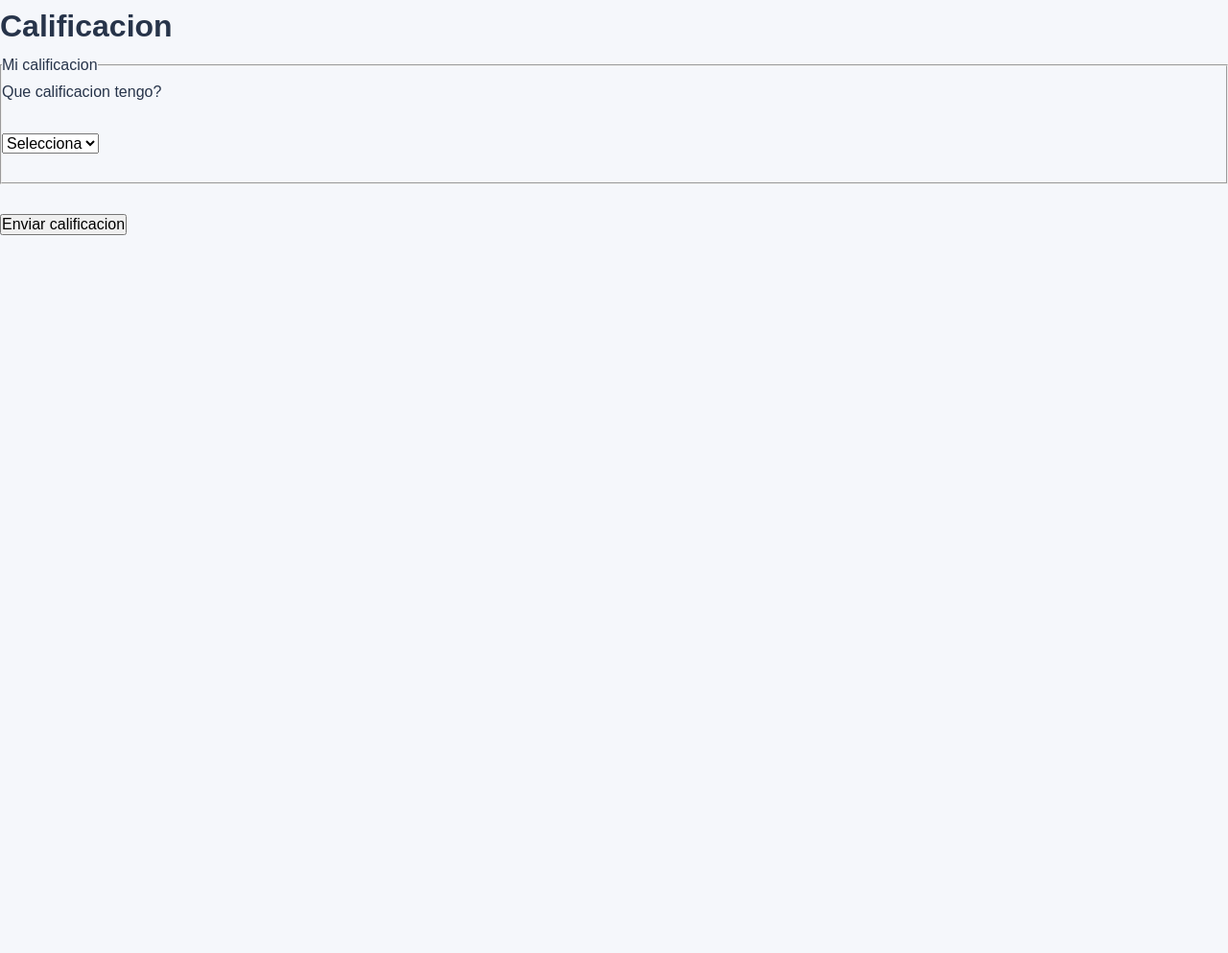
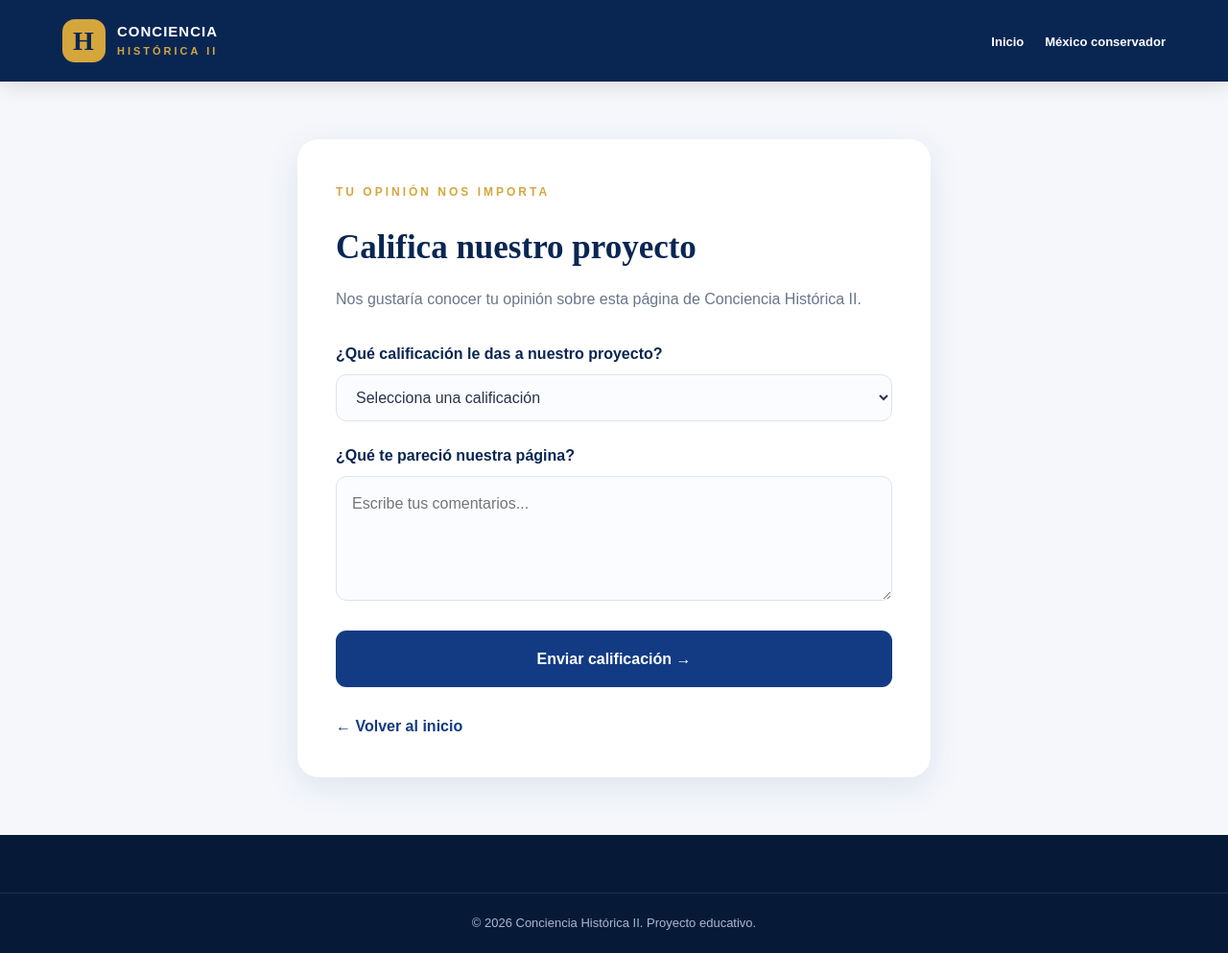
Before and after one commit to Yahir1717/PaginaWebYahir, a plain HTML site: page precalificacion.html in a window 1280 px wide. Shown: the whole page at 96% size. Before the commit the page ends 800 px from the top, so only its background shows below. Drawn offline with Linux system fonts and the light colour scheme; files whose address does not match are found by name.

Commit message:
Revise precalificacion.html for improved structure
Updated the HTML structure and content for the precalificacion page, including language changes, form enhancements, and added navigation.

```diff
--- a/precalificacion.html
+++ b/precalificacion.html
@@ -1,23 +1,98 @@
 <!DOCTYPE html>
-<html lang="en">
+<html lang="es">
+
 <head>
+
     <meta charset="UTF-8">
     <meta name="viewport" content="width=device-width, initial-scale=1.0">
-    <title>Precalificacion</title>
+
+    <title>Califica nuestro proyecto | Conciencia Histórica II</title>
+
     <link rel="stylesheet" href="disenioPagina.css">
-    <link rel="icon" type="Libro.png" href="Libro.png">
+
+    <script src="js/app.js" defer></script>
+
 </head>
+
 <body>
-    <H1>Calificacion</H1>
-    <form action="calificacion.html" method="get">
-        <fieldset>
-            <legend>Mi calificacion</legend>
 
-            <label>Que calificacion tengo?</label>
-            <br>
-            <br>
-            <select name="calificacion" required>
-                <option value="">Selecciona</option>
+    <header class="header">
+
+        <nav class="navbar container">
+
+            <a href="index.html" class="logo">
+                <span class="logo-icon">H</span>
+                <span>
+                    CONCIENCIA
+                    <small>HISTÓRICA II</small>
+                </span>
+            </a>
+
+            <ul class="nav-links">
+
+                <li>
+                    <a href="index.html">Inicio</a>
+                </li>
+
+                <li>
+                    <a href="MexicoConservador.html">
+                        México conservador
+                    </a>
+                </li>
+
+            </ul>
+
+        </nav>
+
+    </header>
+
+
+    <main>
+
+        <section class="form-section">
+
+            <article class="form-card">
+
+                <span class="section-tag">
+                    TU OPINIÓN NOS IMPORTA
+                </span>
+
+                <h1>Califica nuestro proyecto</h1>
+
+                <p>
+                    Nos gustaría conocer tu opinión
+                    sobre esta página de Conciencia Histórica II.
+                </p>
+
+
+                <div id="mensajeError"
+                    class="alert alert-error"
+                    role="alert">
+                </div>
+
+                <div id="mensajeExito"
+                    class="alert alert-success"
+                    role="status">
+                </div>
+
+
+                <form id="formCalificacion">
+
+                    <div class="form-group">
+
+                        <label for="calificacion">
+                            ¿Qué calificación le das a nuestro proyecto?
+                        </label>
+
+                        <select
+                            name="calificacion"
+                            id="calificacion"
+                            required>
+
+                            <option value="">
+                                Selecciona una calificación
+                            </option>
+
                             <option value="1">1</option>
                             <option value="2">2</option>
                             <option value="3">3</option>
@@ -28,12 +103,60 @@
                             <option value="8">8</option>
                             <option value="9">9</option>
                             <option value="10">10</option>
+
                         </select>
+
+                    </div>
+
+
+                    <div class="form-group">
+
+                        <label for="comentarios">
+                            ¿Qué te pareció nuestra página?
+                        </label>
+
+                        <textarea
+                            id="comentarios"
+                            name="comentarios"
+                            placeholder="Escribe tus comentarios..."
+                            required></textarea>
+
+                    </div>
+
+
+                    <button type="submit">
+                        Enviar calificación →
+                    </button>
+
+                </form>
+
+
                 <br>
-            <br>
-        </fieldset>
-        <br>
-        <input type="submit" value="Enviar calificacion">
-    </form>
+
+                <a href="index.html" class="text-link">
+                    ← Volver al inicio
+                </a>
+
+            </article>
+
+        </section>
+
+    </main>
+
+
+    <footer class="footer">
+
+        <div class="footer-bottom">
+
+            <p>
+                © 2026 Conciencia Histórica II.
+                Proyecto educativo.
+            </p>
+
+        </div>
+
+    </footer>
+
 </body>
+
 </html>
```
Lines whose indentation alone changed are shown as unchanged.
